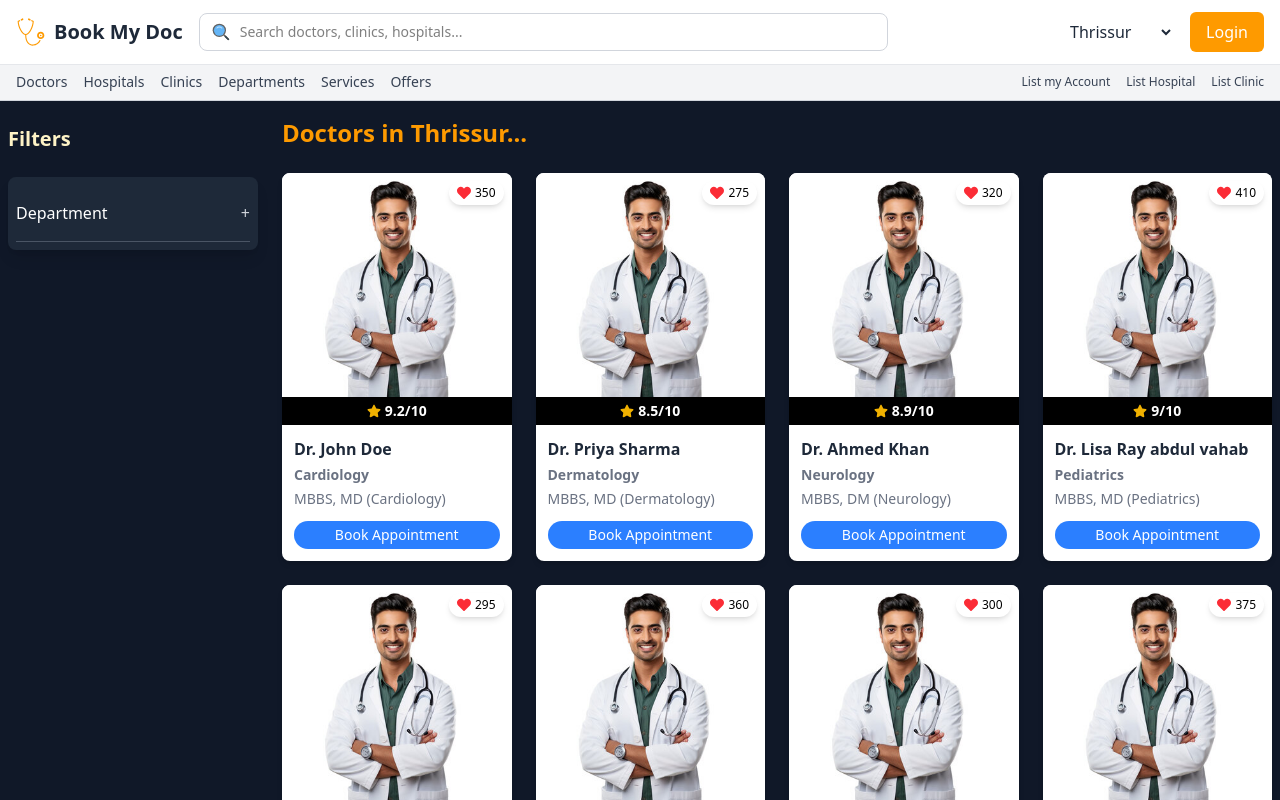
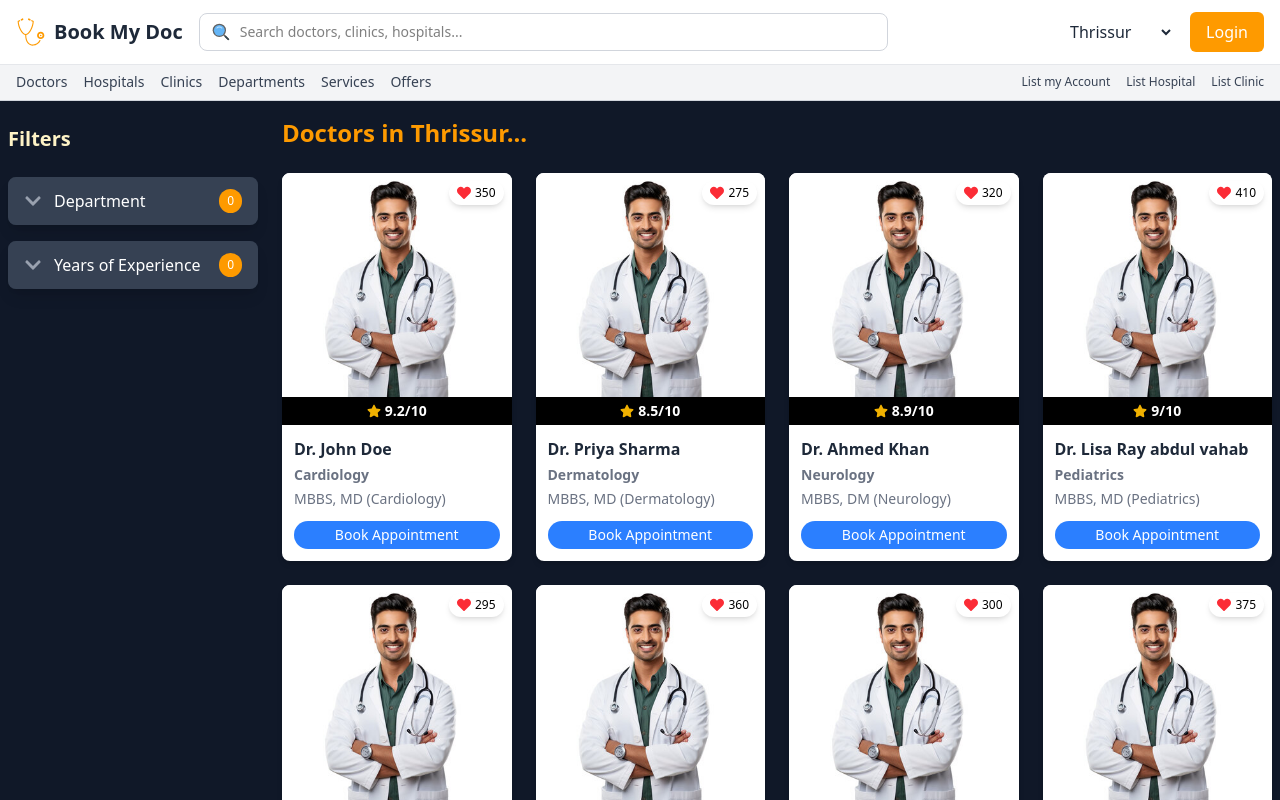
Before and after one commit to abdulvahabaa/book-my-doc-app, a React (Vite) app: page /doctors in a window 1280 px wide. Shown: the top 800 px of the page. Built offline with nearby package versions, Linux system fonts and the light colour scheme.

Commit message:
feat:doctors page update with filters

```diff
--- a/package.json
+++ b/package.json
@@ -11,6 +11,7 @@
   },
   "dependencies": {
     "@tailwindcss/vite": "^4.0.9",
+    "framer-motion": "^12.4.10",
     "react": "^19.0.0",
     "react-dom": "^19.0.0",
     "react-icons": "^5.5.0",
--- /dev/null
+++ b/src/components/AccordionFilter/AccordionFilter.jsx
@@ -0,0 +1,37 @@
+import React from 'react';
+import { motion } from 'framer-motion';
+import { FaChevronDown, FaChevronUp } from 'react-icons/fa';
+
+const AccordionFilter = ({ title, isOpen, toggle, children, count = 0 }) => (
+  <div className="rounded-lg overflow-hidden shadow-lg bg-gray-800">
+
+    <button
+      onClick={toggle}
+      className="w-full flex items-center justify-between bg-gray-700 hover:bg-gray-600 text-left py-3 px-4 text-white font-medium transition-all duration-300"
+    >
+      <div className="flex items-center space-x-3">
+        <span className={`text-lg ${isOpen ? 'text-amber-400' : 'text-gray-400'}`}>
+          {isOpen ? <FaChevronUp /> : <FaChevronDown />}
+        </span>
+        <span className="flex-grow">{title}</span>
+      </div>
+
+      <span className="text-xs bg-amber-500 text-white px-2 py-1 rounded-full">
+        {count}
+      </span>
+    </button>
+
+    <motion.div
+      initial={false}
+      animate={{ height: isOpen ? 'auto' : 0, opacity: isOpen ? 1 : 0 }}
+      transition={{ duration: 0.3, ease: 'easeInOut' }}
+      className="overflow-hidden"
+    >
+      <div className="p-4 space-y-2 text-sm text-gray-300">
+        {children}
+      </div>
+    </motion.div>
+  </div>
+);
+
+export default AccordionFilter;
--- a/src/index.css
+++ b/src/index.css
@@ -14,5 +14,5 @@
   .animate-scroll {
     display: inline-flex;
     min-width: max-content;
-    animation: scroll 20s linear infinite;
+    animation: scroll 25s linear infinite;
   }
--- a/src/pages/DoctorsPage.jsx
+++ b/src/pages/DoctorsPage.jsx
@@ -3,35 +3,34 @@ import Navbar from "../components/Navbar/Navbar";
 import SubNavbar from "../components/SubNavbar/SubNavbar";
 import Footer from "../components/Footer.jsx/Footer";
 import Title from "../ui/Title";
-import DoctorsCard from "../components/DoctorCard/DoctorCard";
 import DoctorCard from "../components/DoctorCard/DoctorCard";
 import { doctorsList } from "../constants/data";
+import AccordionFilter from "../components/AccordionFilter/AccordionFilter";
 
 const location = "Thrissur";
 
-// Reusable Accordion Filter Component
-const AccordionFilter = ({ title, isOpen, toggle, children }) => (
-  <div className="border-b border-gray-600">
-    <button
-      onClick={toggle}
-      className="w-full text-left py-4 text-white font-medium flex justify-between items-center"
-    >
-      {title}
-      <span className="text-gray-300">{isOpen ? "-" : "+"}</span>
-    </button>
-    {isOpen && (
-      <div className="pl-3 pb-4 space-y-2 text-sm text-gray-300">
-        {children}
-      </div>
-    )}
-  </div>
-);
+// Experience options
+const experienceOptions = [
+  "0-1 years",
+  "2-3 years",
+  "3-6 years",
+  "6-10 years",
+  "10+ years",
+];
 
 const DoctorsPage = () => {
-  const [openFilter, setOpenFilter] = useState("");
+  const [openFilters, setOpenFilters] = useState({
+    department: false,
+    experience: false,
+  });
+
+  const [selectedExperience, setSelectedExperience] = useState("");
 
   const toggleFilter = (filterName) => {
-    setOpenFilter(openFilter === filterName ? "" : filterName);
+    setOpenFilters((prev) => ({
+      ...prev,
+      [filterName]: !prev[filterName], // Only toggle the clicked filter
+    }));
   };
 
   return (
@@ -43,19 +42,18 @@ const DoctorsPage = () => {
         </div>
       </header>
 
-      <main className="mt-4 container mx-auto px-2 ">
+      <main className="mt-4 container mx-auto px-2">
         {/* 2 Column Grid with reduced sidebar width */}
-        <div className="grid grid-cols-1 md:grid-cols-[250px_1fr] gap-6 ">
+        <div className="grid grid-cols-1 md:grid-cols-[250px_1fr] gap-6">
           <aside aria-labelledby="filter-doctor">
             <h3 className="text-xl text-amber-100 font-semibold mb-6 mt-2">
               Filters
             </h3>
-            <div className="bg-gray-800  rounded-lg shadow-lg p-2">
             <div className="space-y-4">
               {/* Department Filter */}
               <AccordionFilter
                 title="Department"
-                  isOpen={openFilter === "department"}
+                isOpen={openFilters.department}
                 toggle={() => toggleFilter("department")}
               >
                 <select className="w-full bg-gray-700 text-white p-2 rounded focus:outline-none">
@@ -65,7 +63,33 @@ const DoctorsPage = () => {
                   <option>Pediatrics</option>
                 </select>
               </AccordionFilter>
+
+              {/* Experience Filter */}
+              <AccordionFilter
+                title="Years of Experience"
+                isOpen={openFilters.experience}
+                toggle={() => toggleFilter("experience")}
+              >
+                <div className="flex flex-wrap gap-2">
+                  {experienceOptions.map((experience) => (
+                    <button
+                      key={experience}
+                      className={`border border-amber-500 text-amber-500 px-3 py-1 text-xs rounded-full transition cursor-pointer ${
+                        selectedExperience === experience
+                          ? "bg-amber-500 text-white"
+                          : "hover:bg-amber-500 hover:text-white"
+                      }`}
+                      onClick={() =>
+                        setSelectedExperience(
+                          selectedExperience === experience ? "" : experience
+                        )
+                      }
+                    >
+                      {experience}
+                    </button>
+                  ))}
                 </div>
+              </AccordionFilter>
             </div>
           </aside>
 
```
Also changed, not shown: src/components/DoctorCard/DoctorCard.jsx (+19 -16 lines), src/pages/DoctorProfilePage.jsx (added), 1 other file (tests, documents, lock files or other folders). Lines whose indentation alone changed are shown as unchanged.
